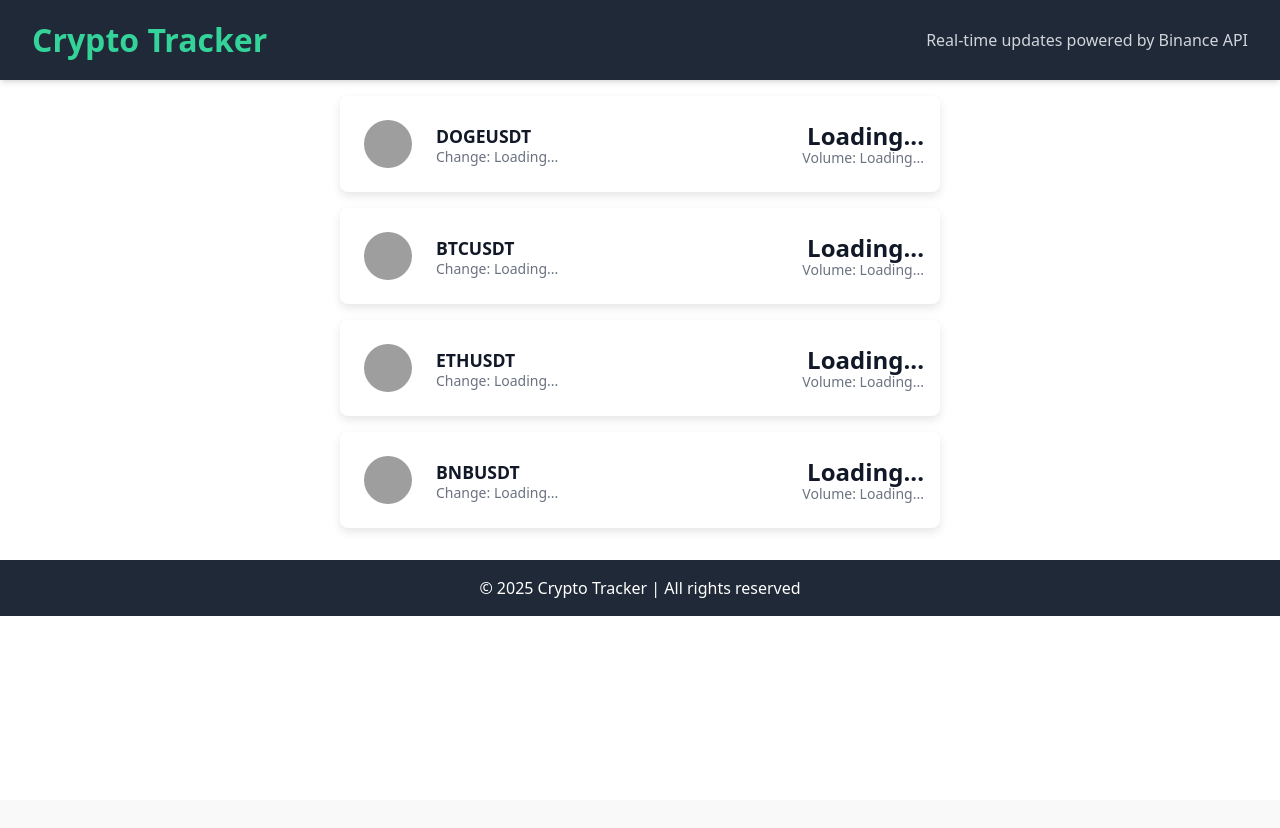
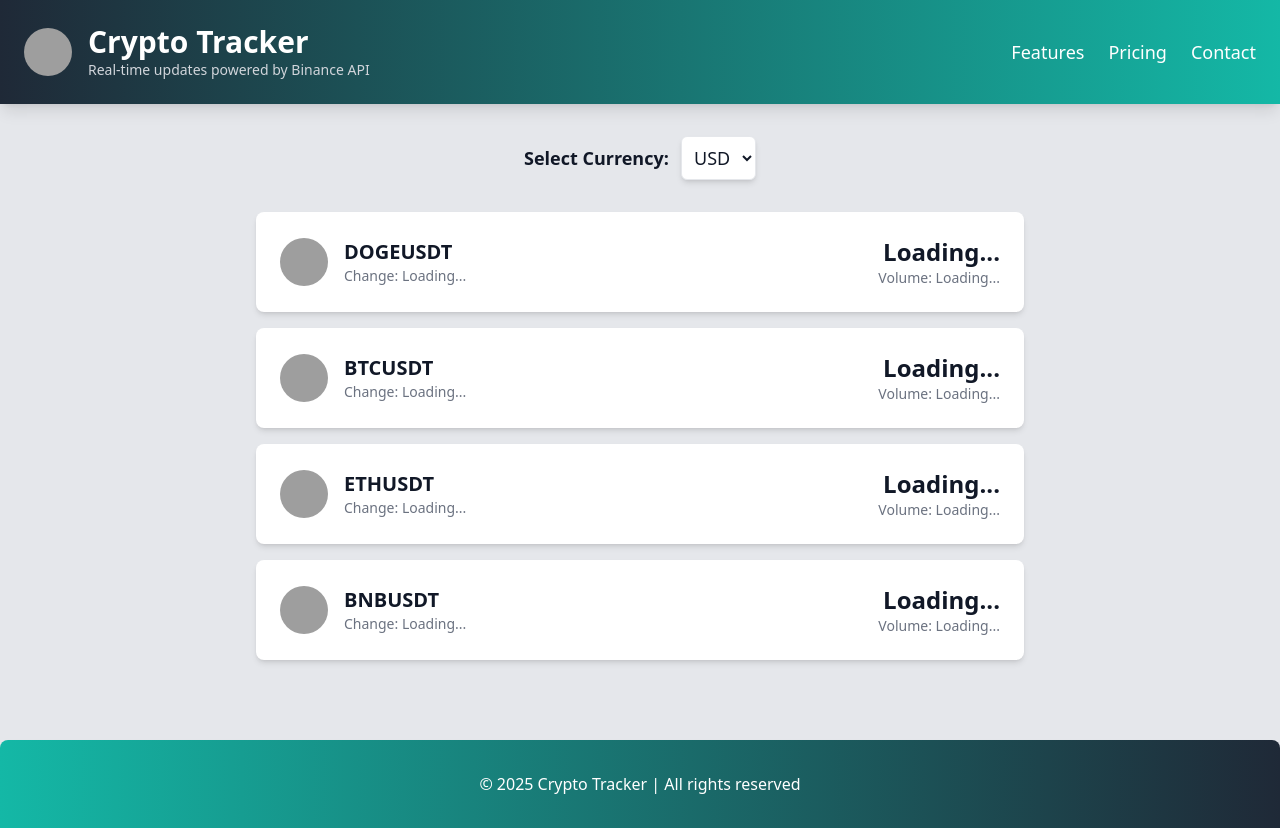
Before and after one commit to YashChikhale2002/CryptoCurrency-Price-Tracker, a Flask app: page / in a window 1280 px wide. Before the commit the page ends 616 px from the top, so only its background shows below. Run offline with Flask 3, Linux system fonts and the light colour scheme; some libraries are stand-ins or nearby versions; grey boxes are pictures that could not be loaded.

Commit message:
Display Different Currency Price

```diff
--- a/app.py
+++ b/app.py
@@ -1,20 +1,44 @@
-from flask import Flask, render_template
+from flask import Flask, render_template, request, jsonify
 from flask_socketio import SocketIO, emit
 import threading
 import json
 import websocket
+import requests
+import time
 
-# The line `app = Flask(__name__)` in the provided Python code is creating a Flask application
-# instance.
 app = Flask(__name__)
-socketio = SocketIO(app)  # Initialize Flask-SocketIO
+socketio = SocketIO(app)
+
+# Configuration
+COINMARKETCAP_API_KEY = "d2731549-19f8-405a-8017-6df613de03dd"
+allowed_symbols = ["dogeusdt", "btcusdt", "ethusdt", "bnbusdt"]
 
 # Shared dictionary for real-time prices
 latest_prices = {}
-allowed_symbols = ["dogeusdt", 'btcusdt','ethusdt', 'bnbusdt']
 
-# WebSocket message handler
-# WebSocket message handler
+# Cache configuration
+cache = {}
+cache_expiry = 300  # Cache expiry time in seconds (5 minutes)
+
+# Function to get conversion rate with caching
+def get_conversion_rate(from_currency, to_currency):
+    key = f"{from_currency}_{to_currency}"
+    if key in cache and time.time() - cache[key]["timestamp"] < cache_expiry:
+        return cache[key]["rate"]
+
+    url = "https://pro-api.coinmarketcap.com/v1/tools/price-conversion"
+    headers = {"X-CMC_PRO_API_KEY": COINMARKETCAP_API_KEY}
+    params = {"amount": 1, "symbol": from_currency, "convert": to_currency}
+
+    response = requests.get(url, headers=headers, params=params)
+    if response.status_code == 200:
+        rate = response.json()["data"]["quote"][to_currency]["price"]
+        cache[key] = {"rate": rate, "timestamp": time.time()}
+        return rate
+    else:
+        raise Exception(f"API Error: {response.text}")
+
+# WebSocket Handlers
 def on_message(ws, message):
     try:
         data = json.loads(message)
@@ -26,35 +50,28 @@ def on_message(ws, message):
         latest_prices[symbol.upper()] = {
             "price": price,
             "volume": volume,
-            "change": price_change
+            "change": price_change,
         }
 
-        # Emit the updated price, volume, and change to all connected clients
-        socketio.emit("price_update", {
-            "symbol": symbol.upper(),
-            "price": price,
-            "volume": volume,
-            "change": price_change
-        })
+        socketio.emit(
+            "price_update",
+            {"symbol": symbol.upper(), "price": price, "volume": volume, "change": price_change},
+        )
     except Exception as e:
         print(f"Error processing message: {e}, message: {message}")
 
-# WebSocket error handler
 def on_error(ws, error):
-    print(error)
+    print(f"WebSocket Error: {error}")
 
-# WebSocket close handler
 def on_close(ws):
     print("### WebSocket closed ###")
 
-# WebSocket open handler
 def on_open(ws):
     print("### WebSocket opened ###")
     params = [f"{symbol}@ticker" for symbol in allowed_symbols]
     subscribe_message = {"method": "SUBSCRIBE", "params": params, "id": 1}
     ws.send(json.dumps(subscribe_message))
 
-# Start WebSocket connection
 def start_websocket():
     websocket.enableTrace(True)
     ws = websocket.WebSocketApp(
@@ -66,20 +83,31 @@ def start_websocket():
     ws.on_open = on_open
     ws.run_forever()
 
-# Start the WebSocket in a separate thread
+# Start WebSocket in a separate thread
 ws_thread = threading.Thread(target=start_websocket)
 ws_thread.daemon = True
 ws_thread.start()
 
-# Flask Routes
+# Currency conversion route using CoinMarketCap
+@app.route("/convert", methods=["GET"])
+def convert_currency():
+    try:
+        amount = float(request.args.get("amount"))
+        from_currency = request.args.get("from", "USD")
+        to_currency = request.args.get("to", "USD")
+
+        if from_currency == to_currency:
+            return jsonify({"converted": amount})
+
+        rate = get_conversion_rate(from_currency, to_currency)
+        converted_amount = amount * rate
+        return jsonify({"converted": converted_amount})
+    except Exception as e:
+        return jsonify({"error": str(e)}), 400
 
 @app.route("/")
 def index():
     return render_template("index.html", allowed_symbols=allowed_symbols)
 
-
-
-
-# Run Flask app with SocketIO
 if __name__ == "__main__":
     socketio.run(app, debug=True)
--- a/requirements.txt
+++ b/requirements.txt
@@ -2,3 +2,4 @@ flask
 websocket-client
 flask-socketio
 eventlet  # For WebSocket support
+requests
--- a/templates/index.html
+++ b/templates/index.html
@@ -1,166 +1,79 @@
 <!DOCTYPE html>
 <html lang="en">
-
 <head>
-    <meta charset="UTF-8">
-    <meta name="viewport" content="width=device-width, initial-scale=1.0">
+    <meta charset="UTF-8" />
+    <meta name="viewport" content="width=device-width, initial-scale=1.0" />
     <title>Crypto Price Tracker</title>
-    <link rel="stylesheet" href="{{ url_for('static', filename='css/styles.css') }}">
-    <style>
-        /* Header */
-        header {
-            background-color: #1f2937; /* Dark gray */
-        }
-
-        .navbar {
-            display: flex;
-            justify-content: space-between;
-            align-items: center;
-            padding: 16px 32px;
-        }
-
-        .navbar h1 {
-            font-size: 2rem;
-            font-weight: bold;
-            color: #34d399; /* Teal */
-        }
-
-        .navbar p {
-            color: #d1d5db; /* Light gray */
-            font-size: 1rem;
-        }
-
-        /* Price List */
-        .price-list {
-            list-style-type: none;
-            padding: 0;
-            margin: 0;
-            max-width: 600px;
-            margin: 0 auto;
-        }
-
-        .price-item {
-            background-color: white;
-            padding: 16px;
-            margin-bottom: 16px;
-            border-radius: 8px;
-            box-shadow: 0 4px 10px rgba(0, 0, 0, 0.1);
-            display: flex;
-            justify-content: space-between;
-            align-items: center;
-            transition: transform 0.3s ease-in-out;
-        }
-
-        .price-item:hover {
-            transform: translateY(-5px);
-            box-shadow: 0 8px 20px rgba(0, 0, 0, 0.2);
-        }
-
-        .price-item img {
-            width: 48px;
-            height: 48px;
-            border-radius: 50%;
-        }
-
-        .price-item .info {
-            flex: 1;
-            margin-left: 16px;
-        }
-
-        .price-item .info h4 {
-            font-size: 1.1rem;
-            font-weight: 600;
-            color: #111827; /* Dark gray */
-        }
-
-        .price-item .info p {
-            font-size: 0.875rem;
-            color: #6b7280; /* Medium gray */
-        }
-
-        .price-item .price {
-            text-align: right;
-        }
-
-        .price-item .price h4 {
-            font-size: 1.5rem;
-            font-weight: 700;
-            color: #111827;
-        }
-
-        .price-item .price p {
-            font-size: 0.875rem;
-            color: #6b7280;
-        }
-
-        /* Price Change Styles */
-        .price-increase {
-            color: #16a34a !important; /* Green */
-            font-weight: bold;
-        }
-
-        .price-decrease {
-            color: #dc2626 !important; /* Red */
-            font-weight: bold;
-        }
-
-        /* Footer */
-        footer {
-            background-color: #1f2937; /* Dark gray */
-            color: white;
-            padding: 16px;
-            text-align: center;
-        }
-    </style>
+    <!-- Tailwind CSS -->
+    <script src="https://cdn.tailwindcss.com"></script>
 </head>
 
-<body class=" font-sans">
+<body class="bg-gray-200 text-gray-900">
 
     <!-- Header -->
-    <header class="sticky top-0 z-10 shadow-md">
-        <div class="navbar">
-            <h1>Crypto Tracker</h1>
-            <p>Real-time updates powered by Binance API</p>
+    <header class="bg-gradient-to-r from-gray-800 to-teal-500 p-6 shadow-lg">
+        <div class="flex justify-between items-center">
+            <!-- Logo and Title -->
+            <div class="flex items-center">
+                <img src="https://cryptologos.cc/logos/bitcoin-btc-logo.png" alt="Crypto Tracker Logo" class="w-12 h-12 rounded-full mr-4" />
+                <div>
+                    <h1 class="text-3xl font-bold text-white">Crypto Tracker</h1>
+                    <p class="text-sm text-gray-300">Real-time updates powered by Binance API</p>
+                </div>
+            </div>
+
+            <!-- Navigation Links -->
+            <nav class="flex gap-6">
+                <a href="#features" class="text-white text-lg font-medium hover:text-teal-200 transition-colors">Features</a>
+                <a href="#pricing" class="text-white text-lg font-medium hover:text-teal-200 transition-colors">Pricing</a>
+                <a href="#contact" class="text-white text-lg font-medium hover:text-teal-200 transition-colors">Contact</a>
+            </nav>
         </div>
     </header>
 
     <!-- Main Content -->
-    <main class="container mx-auto p-4">
-        <ul class="price-list">
+    <main class="py-8">
+        <div class="max-w-3xl mx-auto">
+            <!-- Currency Selector -->
+            <div class="text-center mb-8">
+                <label for="currency-selector" class="font-bold text-lg mr-2">Select Currency:</label>
+                <select id="currency-selector" class="p-2 text-lg border rounded-md shadow-md bg-white">
+                    <option value="USD">USD</option>
+                    <option value="EUR">EUR</option>
+                    <option value="GBP">GBP</option>
+                    <option value="JPY">JPY</option>
+                </select>
+            </div>
+
+            <!-- Price List -->
+            <ul class="space-y-4">
                 {% for symbol in allowed_symbols %}
-            <!-- Crypto List Item -->
-            <li id="price-{{ symbol | upper }}" class="price-item transition-colors duration-500">
+                <li id="price-{{ symbol | upper }}" class="flex justify-between items-center bg-white p-6 rounded-lg shadow-md hover:shadow-xl transition-shadow">
                     <div class="flex items-center">
-                    <div class=" p-2 rounded-full">
                         <img src="
-                                {% if symbol == 'btcusdt' %}
-                                    https://cryptologos.cc/logos/bitcoin-btc-logo.png
-                                {% elif symbol == 'ethusdt' %}
-                                    https://cryptologos.cc/logos/ethereum-eth-logo.png
-                                {% elif symbol == 'dogeusdt' %}
-                                    https://cryptologos.cc/logos/dogecoin-doge-logo.png
-                                {% elif symbol == 'bnbusdt' %}
-                                    https://cryptologos.cc/logos/bnb-bnb-logo.png
-                                {% else %}
-                                    https://cryptologos.cc/logos/{{ symbol | lower }}-{{ symbol | lower }}-logo.png
-                                {% endif %}" alt="{{ symbol | upper }}">
-                    </div>
-                    <div class="info">
-                        <h4>{{ symbol | upper }}</h4>
-                        <p id="change-value-{{ symbol | upper }}" class="text-xs text-gray-500">Change: Loading...</p>
+                            {% if symbol == 'btcusdt' %} https://cryptologos.cc/logos/bitcoin-btc-logo.png
+                            {% elif symbol == 'ethusdt' %} https://cryptologos.cc/logos/ethereum-eth-logo.png
+                            {% elif symbol == 'dogeusdt' %} https://cryptologos.cc/logos/dogecoin-doge-logo.png
+                            {% elif symbol == 'bnbusdt' %} https://cryptologos.cc/logos/bnb-bnb-logo.png
+                            {% else %} https://cryptologos.cc/logos/{{ symbol | lower }}-{{ symbol | lower }}-logo.png
+                            {% endif %}" alt="{{ symbol | upper }}" class="w-12 h-12 rounded-full" />
+                        <div class="ml-4">
+                            <h4 class="text-xl font-semibold">{{ symbol | upper }}</h4>
+                            <p id="change-value-{{ symbol | upper }}" class="text-sm text-gray-500">Change: Loading...</p>
                         </div>
                     </div>
-                <div class="price">
-                    <h4 id="price-value-{{ symbol | upper }}" class="text-lg font-bold">Loading...</h4>
-                    <p id="volume-value-{{ symbol | upper }}" class="text-xs text-gray-500">Volume: Loading...</p>
+                    <div class="text-right">
+                        <h4 id="price-value-{{ symbol | upper }}" class="text-2xl font-bold">Loading...</h4>
+                        <p id="volume-value-{{ symbol | upper }}" class="text-sm text-gray-500">Volume: Loading...</p>
                     </div>
                 </li>
                 {% endfor %}
             </ul>
+        </div>
     </main>
 
     <!-- Footer -->
-    <footer>
+    <footer class="bg-gradient-to-r from-teal-500 to-gray-800 text-white p-8 text-center mt-12 shadow-md rounded-t-lg">
         <p>&copy; 2025 Crypto Tracker | All rights reserved</p>
     </footer>
 
@@ -168,39 +81,48 @@
     <script src="https://cdn.socket.io/4.5.0/socket.io.min.js"></script>
     <script>
         const socket = io();
+        const currencySelector = document.getElementById("currency-selector");
+        let selectedCurrency = "USD";
 
         socket.on("price_update", (data) => {
             const { symbol, price, volume, change } = data;
 
-            // Ensure correct case matching
             const upperSymbol = symbol.toUpperCase();
-
-            // Update DOM Elements
-            const priceDiv = document.getElementById(`price-${upperSymbol}`);
-            const priceValue = document.getElementById(`price-value-${upperSymbol}`);
-            const volumeValue = document.getElementById(`volume-value-${upperSymbol}`);
-            const changeValue = document.getElementById(`change-value-${upperSymbol}`);
+            const priceValue = document.getElementById(
+                `price-value-${upperSymbol}`
+            );
+            const volumeValue = document.getElementById(
+                `volume-value-${upperSymbol}`
+            );
+            const changeValue = document.getElementById(
+                `change-value-${upperSymbol}`
+            );
 
             if (priceValue && volumeValue && changeValue) {
-                const existingPrice = parseFloat(priceValue.textContent.replace(/[^0-9.-]+/g, ""));
+                fetch(`/convert?amount=${price}&from=USD&to=${selectedCurrency}`)
+                    .then((response) => response.json())
+                    .then((converted) => {
+                        const existingPrice = parseFloat(
+                            priceValue.textContent.replace(/[^0-9.-]+/g, "")
+                        );
+                        const newPrice = converted.converted;
 
-                priceValue.textContent = `$${price.toFixed(2)}`;
+                        priceValue.textContent = `${selectedCurrency} ${newPrice.toFixed(2)}`;
                         volumeValue.textContent = `Volume: ${volume.toFixed(2)}`;
                         changeValue.textContent = `Change: ${change.toFixed(2)}%`;
 
-                // Highlight Price Changes
                         if (existingPrice) {
-                    // Remove previous classes if present
-                    priceValue.classList.remove('price-increase', 'price-decrease');
-
-                    // Apply the new class based on the price change
-                    const changeClass = price > existingPrice ? 'price-increase' : 'price-decrease';
+                            priceValue.classList.remove("text-green-500", "text-red-500");
+                            const changeClass = newPrice > existingPrice ? "text-green-500" : "text-red-500";
                             priceValue.classList.add(changeClass);
                         }
+                    });
             }
         });
+
+        currencySelector.addEventListener("change", (e) => {
+            selectedCurrency = e.target.value;
+        });
     </script>
-
 </body>
-
 </html>
```
Also changed, not shown: static/js/script.js (+24 -20 lines). Lines whose indentation alone changed are shown as unchanged.
